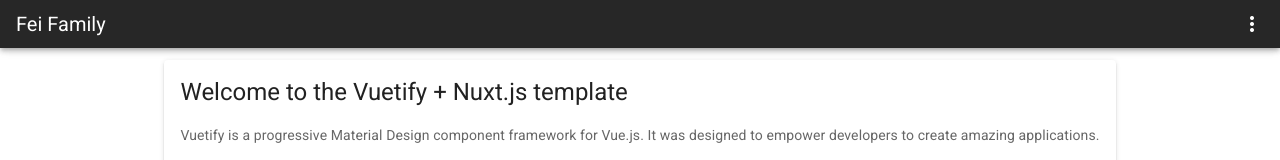
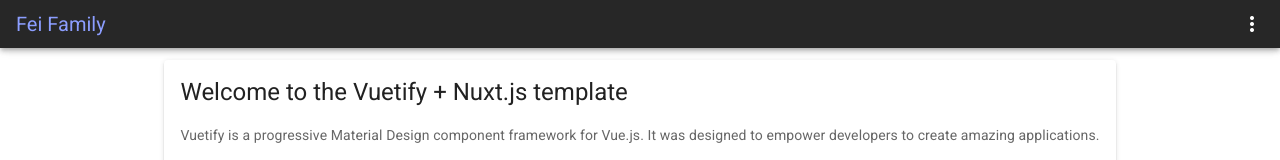
Before and after one commit to jhfernan/FeiFamApp, a Nuxt app: page / in a window 1280 px wide. Shown: the top 160 px of the page. Built offline with nearby package versions, Linux system fonts and the light colour scheme.

Commit message:
Navigation added

```diff
--- a/assets/app.styl
+++ b/assets/app.styl
@@ -1,2 +1,6 @@
 .cb-cursor
 	cursor: pointer
+
+.nuxt-link-active
+	color: inherit
+	text-decoration: inherit
--- a/layouts/default.vue
+++ b/layouts/default.vue
@@ -1,7 +1,9 @@
 <template>
 	<v-app>
 		<v-app-bar app dense dark hide-on-scroll>
-			<v-toolbar-title>Fei Family</v-toolbar-title>
+			<v-toolbar-title>
+				<nuxt-link to="/">Fei Family</nuxt-link>
+			</v-toolbar-title>
 			<div class="flex-grow-1"></div>
 			<v-btn icon>
 				<v-icon>mdi-dots-vertical</v-icon>
```
